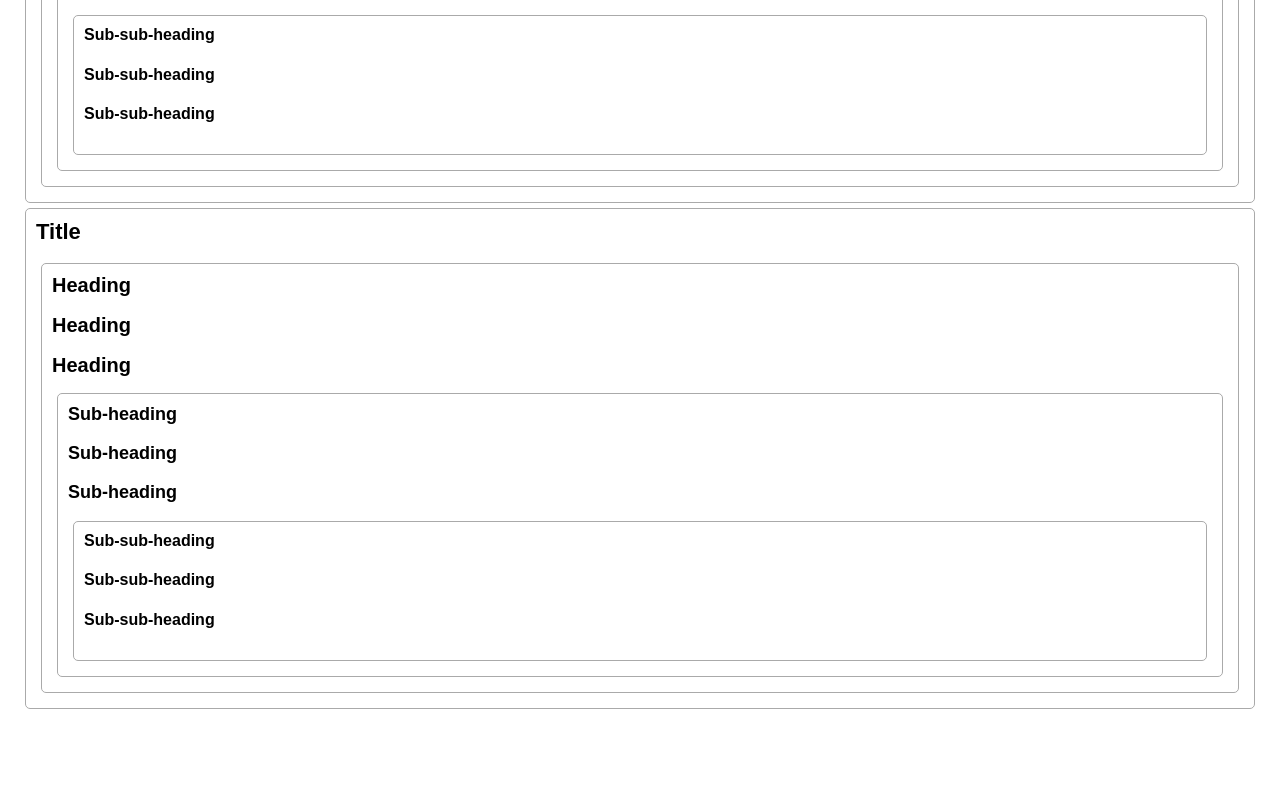
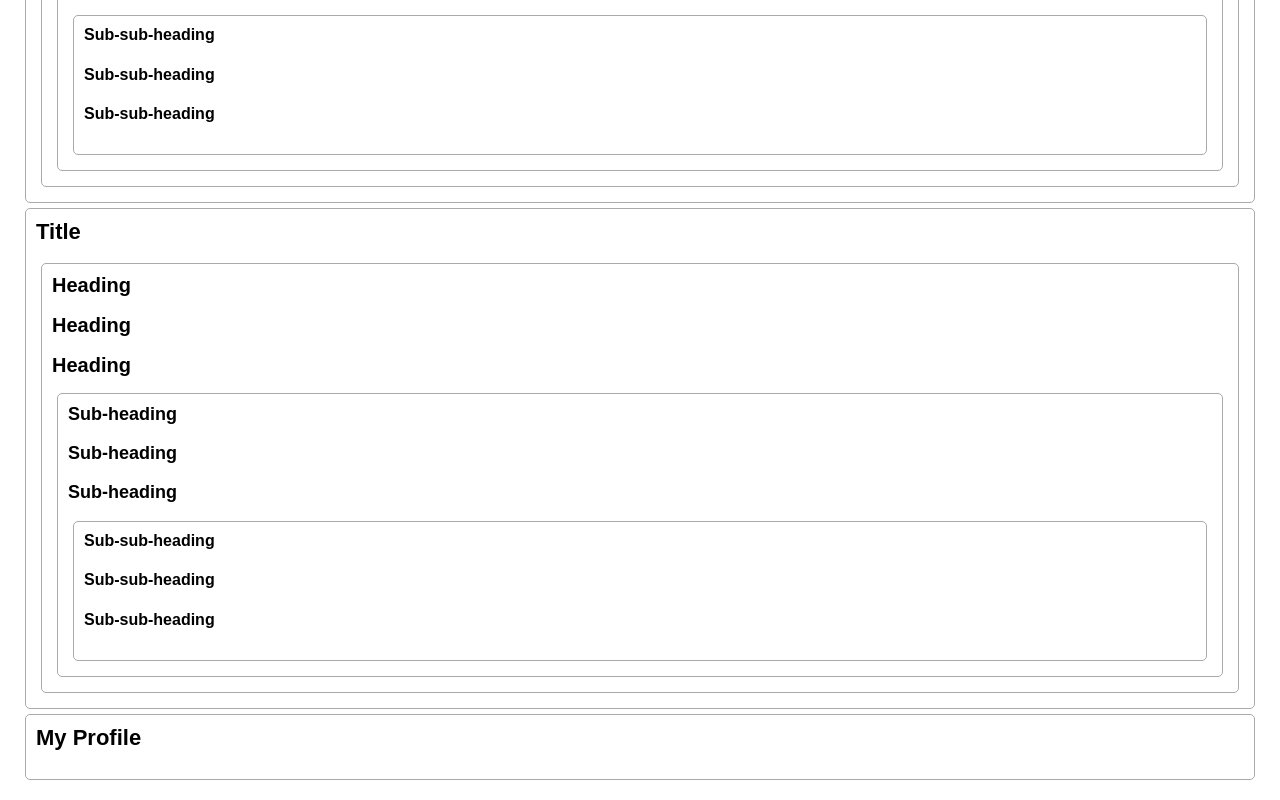
Before and after one commit to zelitosaide/react-js-course, a React (Create React App) app: page / in a window 1280 px wide. Shown: the part 1094-1894 px from the top of the page. Before the commit the page ends 1823 px from the top, so only its background shows below. Built offline with nearby package versions, Linux system fonts and the light colour scheme.

Commit message:
Passing Data Deeply with Context

```diff
--- a/src/learn/learn-react/managing-state/passing-data-deeply-with-context/index.js
+++ b/src/learn/learn-react/managing-state/passing-data-deeply-with-context/index.js
@@ -9,7 +9,16 @@ export default function Index() {
       <Page3 />
       <Page4 />
       <Page />
+      <ProfilePage />
     </>
+  );
+}
+
+function ProfilePage() {
+  return (
+    <Section>
+      <Heading>My Profile</Heading>
+    </Section>
   );
 }
 
```
